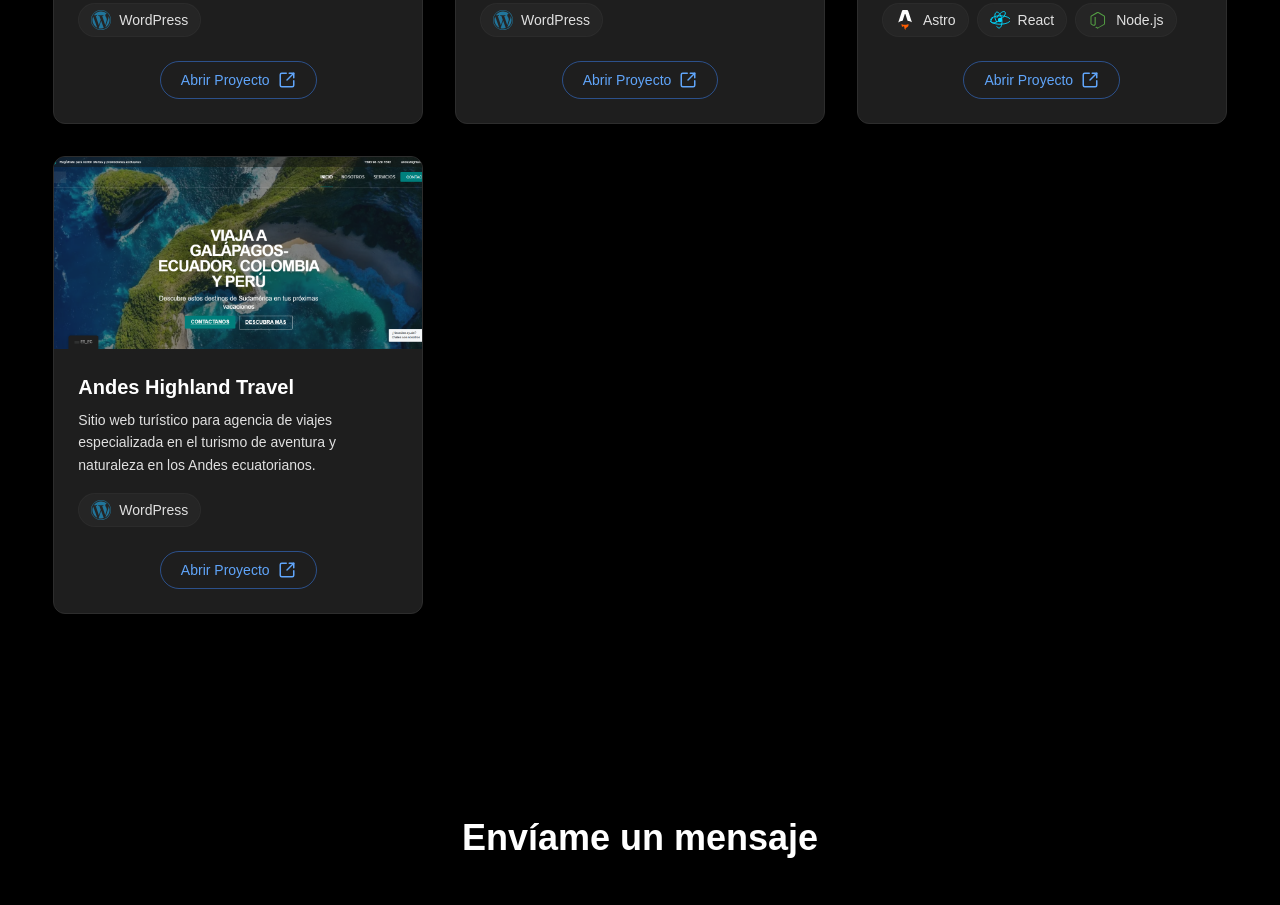
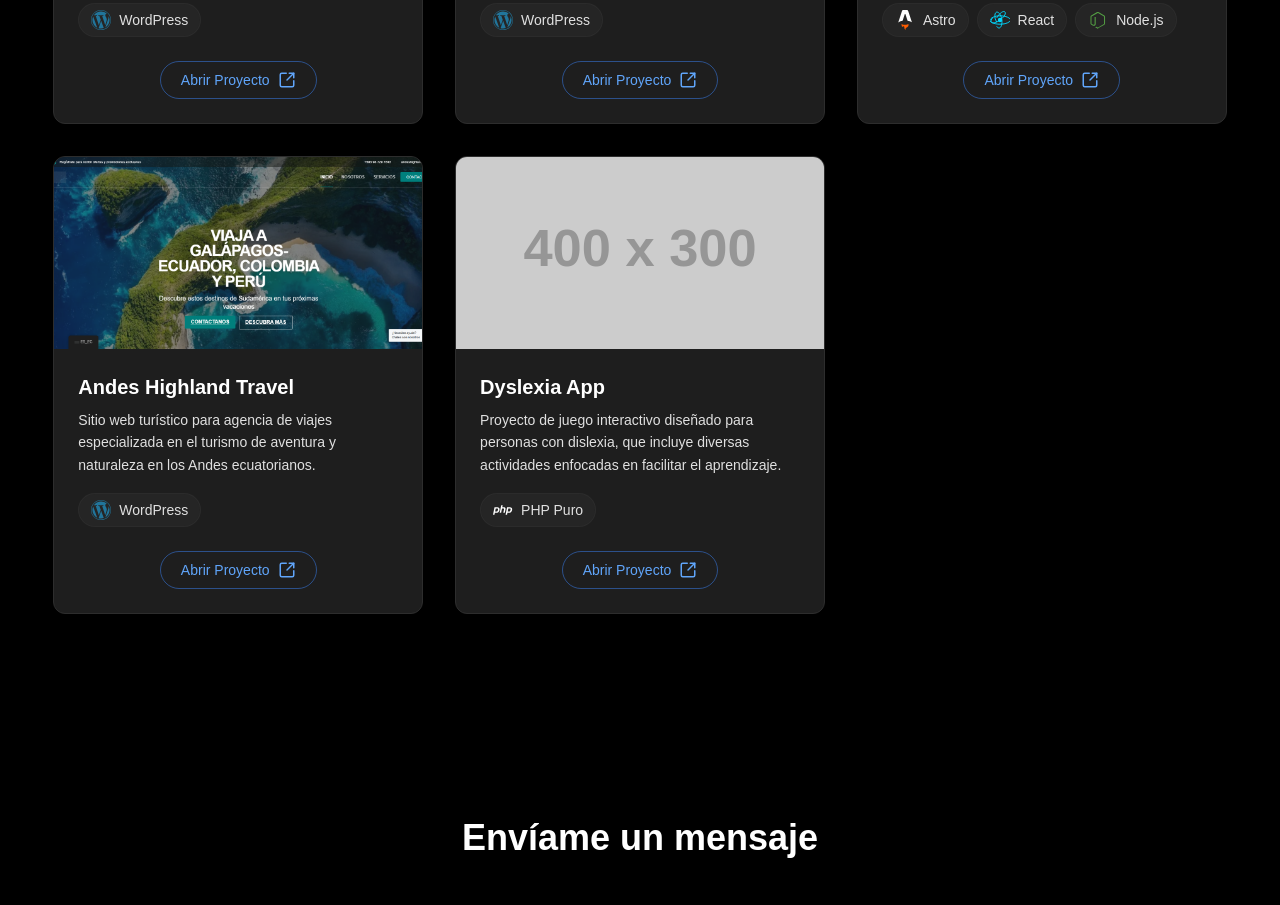
Before and after one commit to tustas15/portafolio, a website: page index.html in a window 1280 px wide. Shown: the part 2901-3806 px from the top of the page. Drawn offline with nearby package versions, Linux system fonts and the light colour scheme; placeholder pictures from the web are drawn by us; a web font is replaced by a local one.

Commit message:
Añadir proyecto Dyslexia App al portafolio

```diff
--- a/index.html
+++ b/index.html
@@ -1316,6 +1316,59 @@
                         </div>
                     </div>
 
+                    <!-- Proyecto 8: Dyslexia App -->
+                    <div class="bg-dark-gray border border-medium-gray rounded-xl overflow-hidden">
+                        <!-- Imagen del proyecto -->
+                        <div class="h-48 overflow-hidden">
+                            <img src="src/img/dyslexiaapp.png" alt="Dyslexia App - Juego de aprendizaje"
+                                class="w-full h-full object-cover"
+                                onerror="this.onerror=null; this.src='https://placehold.co/400x300/1e1e1e/FFF?text=Dyslexia+App'">
+                        </div>
+
+                        <!-- Contenido de la tarjeta -->
+                        <div class="p-6">
+                            <!-- Título -->
+                            <div class="mb-4">
+                                <h3 class="text-xl font-bold text-white mb-2">
+                                    Dyslexia App
+                                </h3>
+                                <p class="text-text-light text-sm leading-relaxed">
+                                    Proyecto de juego interactivo diseñado para personas con dislexia, que incluye diversas actividades enfocadas en facilitar el aprendizaje.
+                                </p>
+                            </div>
+
+                            <!-- Tecnologías utilizadas -->
+                            <div class="flex flex-wrap gap-2 mb-6">
+                                <!-- PHP -->
+                                <div
+                                    class="flex items-center gap-2 px-3 py-1.5 bg-medium-gray/50 text-text-light text-sm font-medium rounded-full border border-light-gray/30 hover:scale-105 transition-transform duration-200">
+                                    <div class="w-5 h-5 flex items-center justify-center">
+                                        <svg viewBox="0 -1 100 50" class="w-full h-full">
+                                            <path fill="#fff"
+                                                d="M7.579 10.123h14.204c4.169.035 7.19 1.237 9.063 3.604 1.873 2.367 2.491 5.6 1.855 9.699-.247 1.873-.795 3.71-1.643 5.512a16.385 16.385 0 01-3.392 4.876c-1.767 1.837-3.657 3.003-5.671 3.498a26.11 26.11 0 01-6.254.742h-6.36l-2.014 10.07H0l7.579-38.001m6.201 6.042l-3.18 15.9c.212.035.424.053.636.053h.742c3.392.035 6.219-.3 8.48-1.007 2.261-.742 3.781-3.321 4.558-7.738.636-3.71 0-5.848-1.908-6.413-1.873-.565-4.222-.83-7.049-.795-.424.035-.83.053-1.219.053h-1.113l.053-.053M41.093 0h7.314L46.34 10.123h6.572c3.604.071 6.289.813 8.056 2.226 1.802 1.413 2.332 4.099 1.59 8.056l-3.551 17.649h-7.42L54.979 21.2c.353-1.767.247-3.021-.318-3.763s-1.784-1.113-3.657-1.113l-5.883-.053-4.346 21.783h-7.314L41.093 0M70.412 10.123h14.204c4.169.035 7.19 1.237 9.063 3.604 1.873 2.367 2.491 5.6 1.855 9.699-.247 1.873-.795 3.71-1.643 5.512a16.385 16.385 0 01-3.392 4.876c-1.767 1.837-3.657 3.003-5.671 3.498a26.11 26.11 0 01-6.254.742h-6.36L70.2 48.124h-7.367l7.579-38.001m6.201 6.042l-3.18 15.9c.212.035.424.053.636.053h.742c3.392.035 6.219-.3 8.48-1.007 2.261-.742 3.781-3.321 4.558-7.738.636-3.71 0-5.848-1.908-6.413-1.873-.565-4.222-.83-7.049-.795-.424.035-.83.053-1.219.053H76.56l.053-.053" />
+                                        </svg>
+                                    </div>
+                                    <span>PHP Puro</span>
+                                </div>
+                            </div>
+
+                            <!-- Botón Abrir Proyecto -->
+                            <div class="flex justify-center">
+                                <a href="https://darkgreen-jackal-938738.hostingersite.com/user/login.php" target="_blank"
+                                    class="inline-flex items-center justify-center gap-2 px-5 py-2 bg-transparent hover:bg-blue-500/10 text-blue-400 hover:text-blue-300 rounded-full border border-blue-500/50 hover:border-blue-400 transition-all duration-200 hover:scale-[1.02] active:scale-95">
+                                    <span class="font-medium text-sm">Abrir Proyecto</span>
+                                    <svg xmlns="http://www.w3.org/2000/svg" width="18" height="18" viewBox="0 0 24 24"
+                                        fill="none" stroke="currentColor" stroke-width="2" stroke-linecap="round"
+                                        stroke-linejoin="round">
+                                        <path d="M21 13v6a2 2 0 0 1-2 2H5a2 2 0 0 1-2-2V5a2 2 0 0 1 2-2h6" />
+                                        <path d="m21 3-9 9" />
+                                        <path d="M15 3h6v6" />
+                                    </svg>
+                                </a>
+                            </div>
+                        </div>
+                    </div>
+
                 </div>
             </div>
         </section>
```
